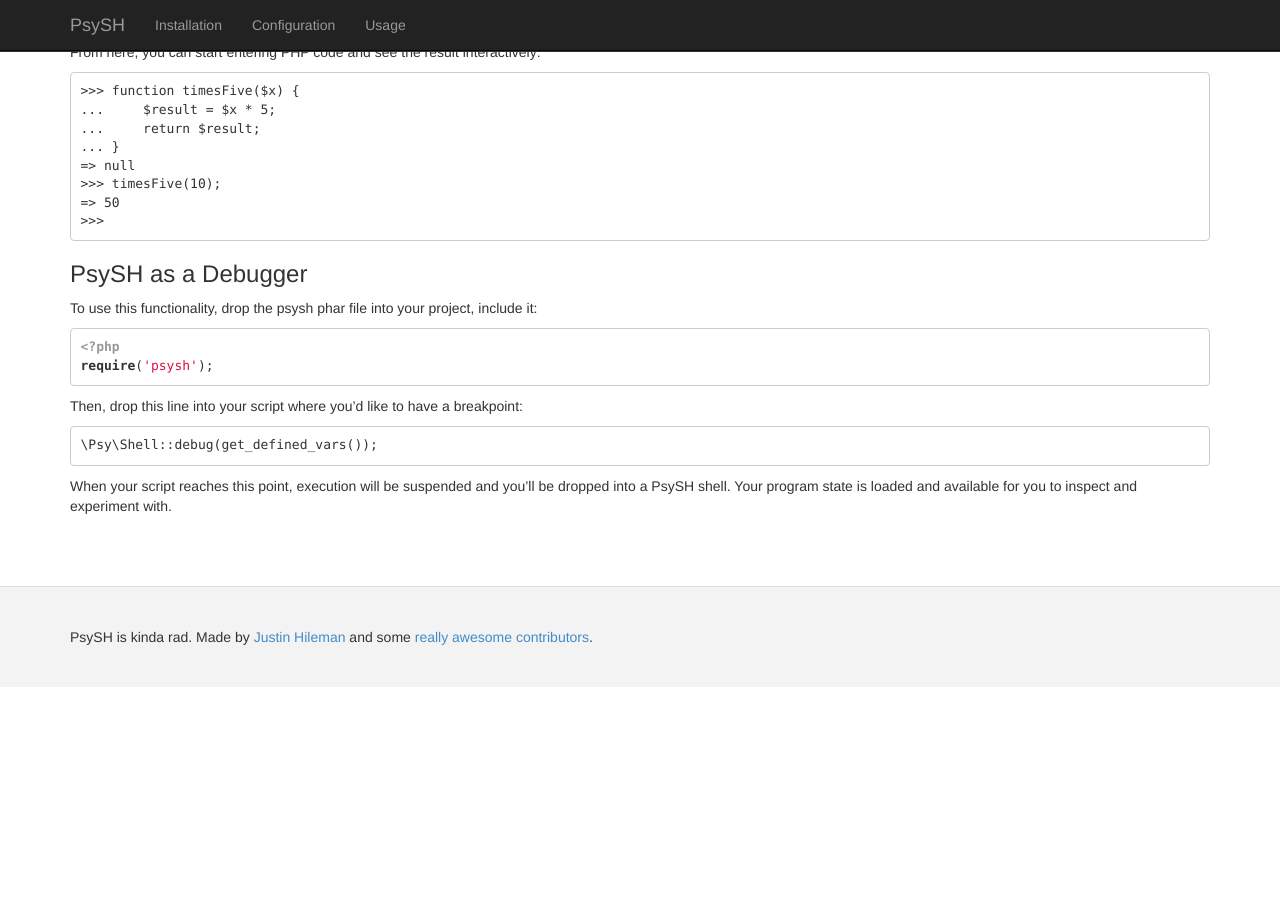
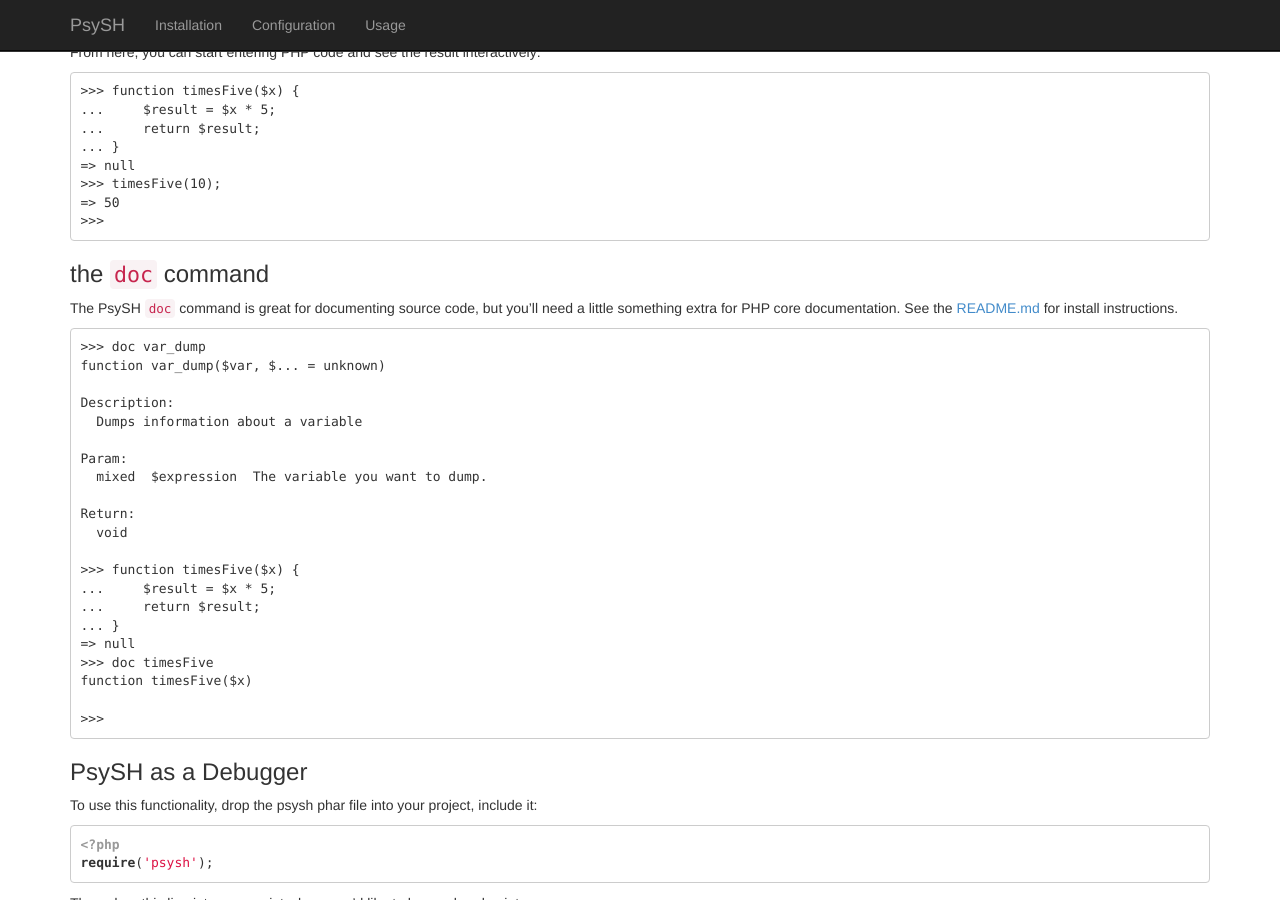
Before and after one commit to bobthecow/psysh, a Jekyll site: the page built from index.md, in a window 1280 px wide and 900 px high, scrolled down 2109 px. Built offline with Jekyll 4.4.1, drawn with Linux system fonts in a browser that asks for light colours; Markdown is read by kramdown in place of the engine named in the settings; before the commit the page ends 2796 px from its top, so only the background shows below that.

Commit message:
Added documentation for the doc command

````diff
--- a/index.md
+++ b/index.md
@@ -104,6 +104,36 @@
 
 
 
+### the `doc` command
+
+The PsySH `doc` command is great for documenting source code, but you'll need a little something extra for PHP core documentation. See the [README.md](https://github.com/bobthecow/psysh#downloading-the-manual) for install instructions.
+
+```
+>>> doc var_dump
+function var_dump($var, $... = unknown)
+
+Description:
+  Dumps information about a variable
+
+Param:
+  mixed  $expression  The variable you want to dump.
+
+Return:
+  void
+
+>>> function timesFive($x) {
+...     $result = $x * 5;
+...     return $result;
+... }
+=> null
+>>> doc timesFive
+function timesFive($x)
+
+>>>
+```
+
+
+
 ### PsySH as a Debugger
 
 To use this functionality, drop the psysh phar file into your project, include it:
````
